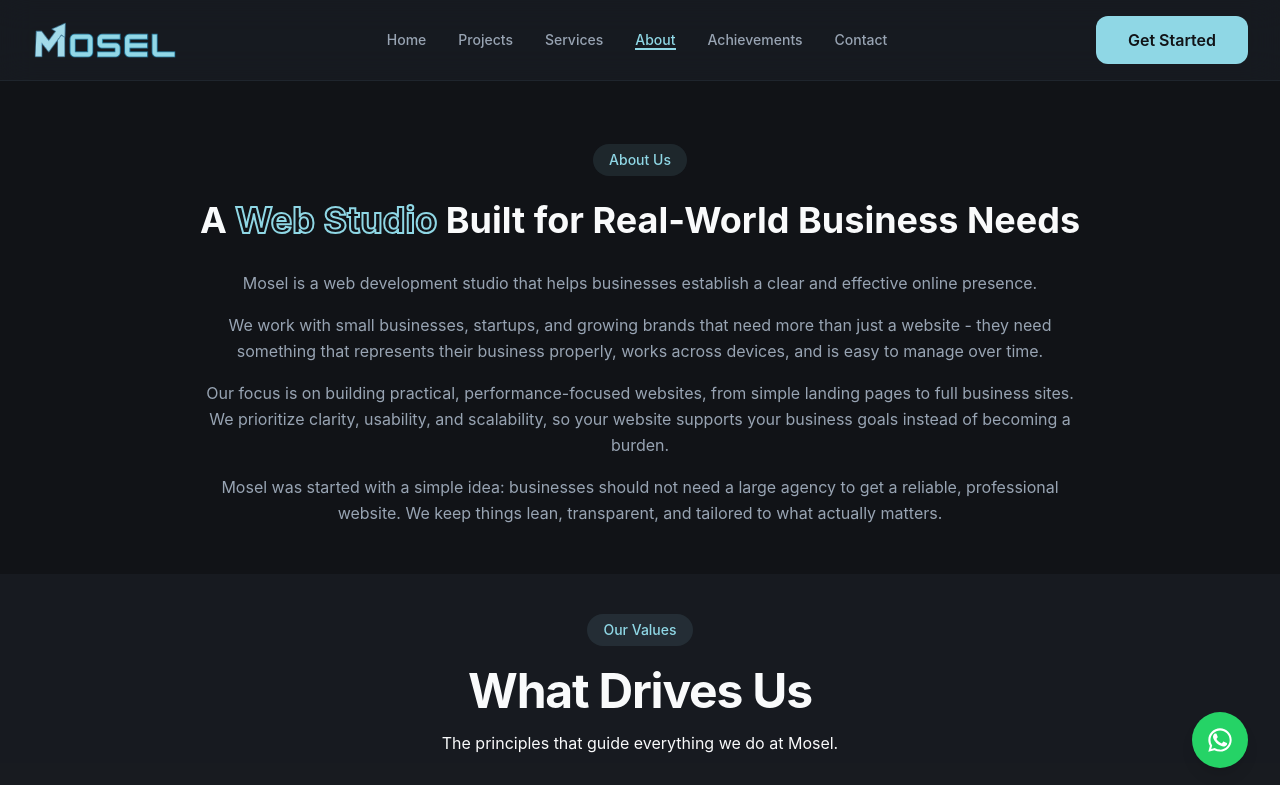
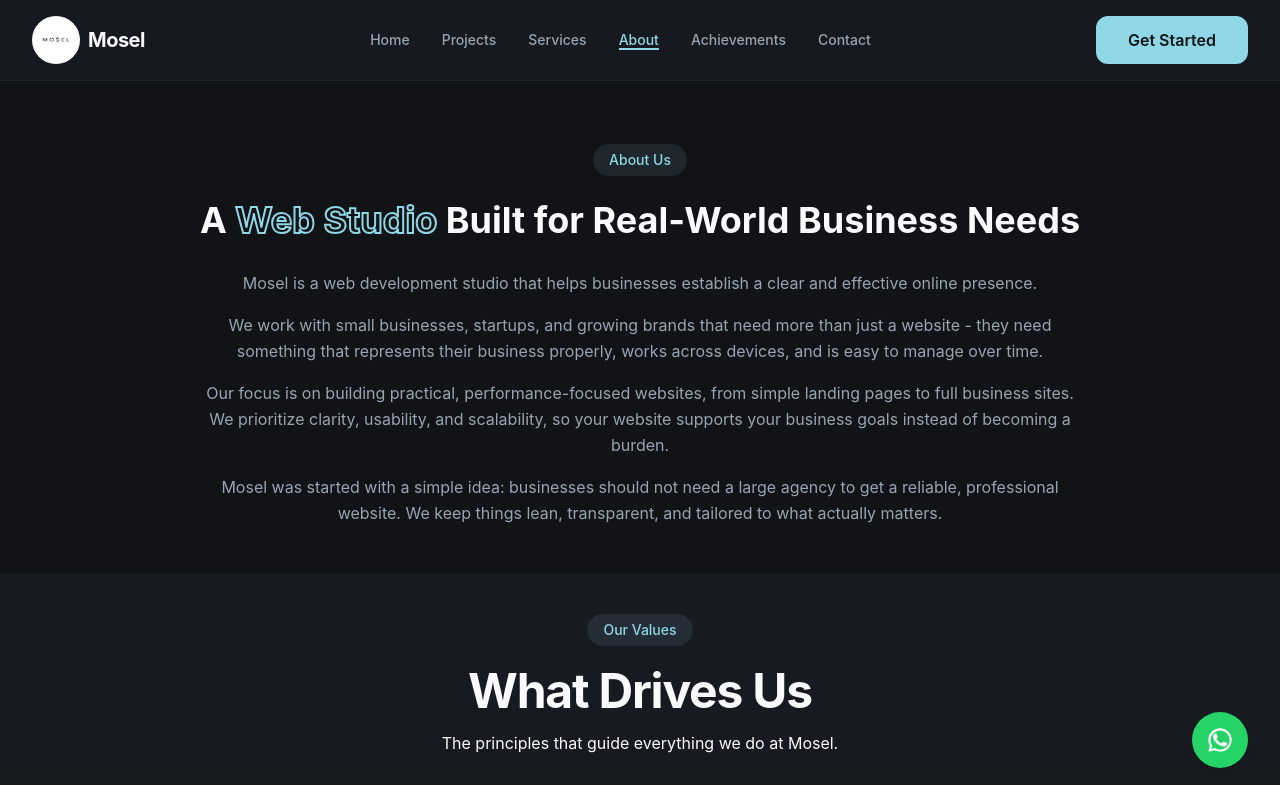
Before and after one commit to Lettuboost-Mosel/mosel, a React (Vite) app: page /about in a window 1280 px wide. Shown: the top 785 px of the page. Built offline with nearby package versions, Linux system fonts and the light colour scheme; the HTML template or start-up script is replaced by a standard one.

Commit message:
Reverted to commit f3f863027ecc4031330e90415149d3435463743e

```diff
--- a/src/components/Navbar.tsx
+++ b/src/components/Navbar.tsx
@@ -1,7 +1,7 @@
 import { useEffect, useState } from 'react';
 import { Link, useLocation } from 'react-router-dom';
 import { Menu, X } from 'lucide-react';
-import moselLogo from '@/assets/images/mosel-nav-logo.png';
+import moselLogo from '@/assets/images/mosel-logo.png';
 import { Button } from '@/components/ui/button';
 import { cn } from '@/lib/utils';
 
@@ -27,7 +27,8 @@ export function Navbar() {
       <div className="container-custom section-padding py-4">
         <div className="flex items-center justify-between">
           <Link to="/" className="flex items-center gap-2 group">
-            <img src={moselLogo} alt="Mosel Logo" className="h-8 md:h-10 object-contain transition-transform duration-300 group-hover:scale-110" />
+            <img src={moselLogo} alt="Mosel Logo" className="w-12 h-12 rounded-full object-cover transition-transform duration-300 group-hover:scale-110" />
+            <span className="text-xl font-bold tracking-tight">Mosel</span>
           </Link>
 
           {/* Desktop Navigation */}
```
Also changed, not shown: src/assets/images/mosel-nav-logo.png (deleted).
